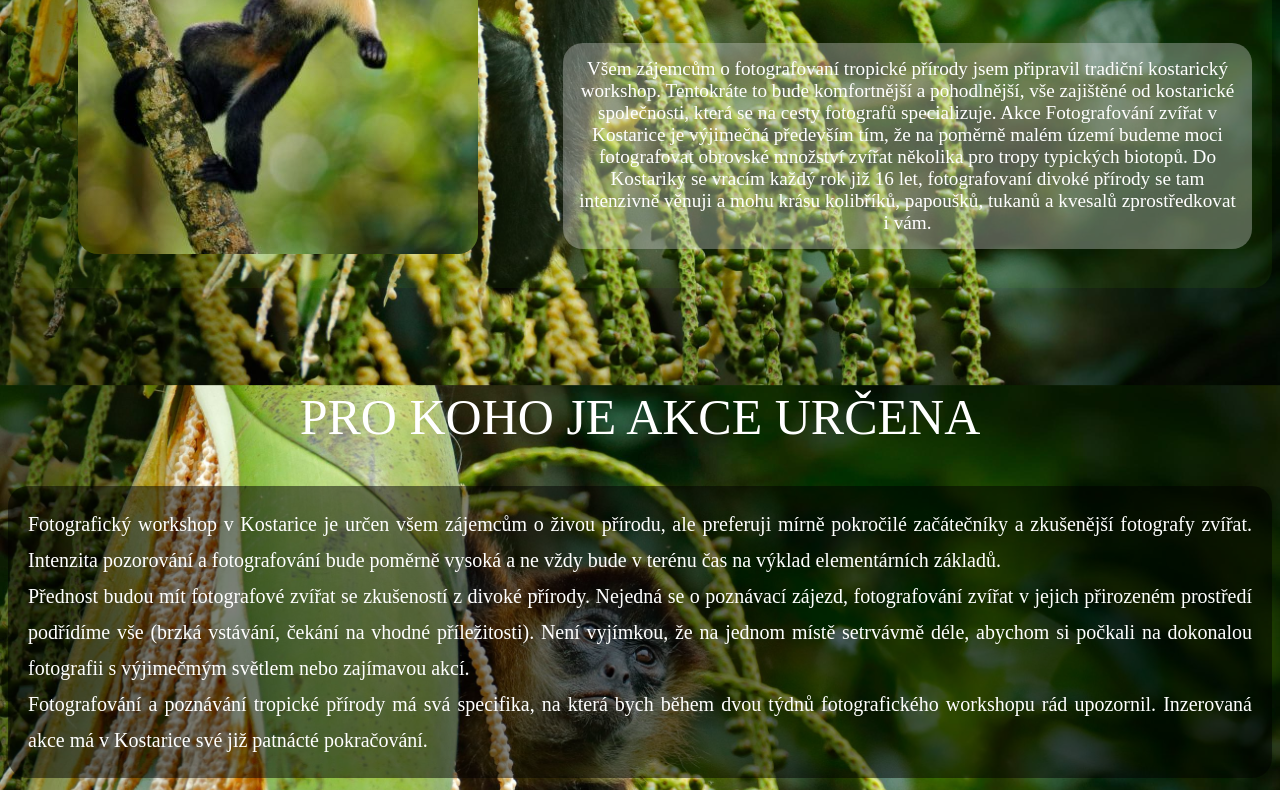
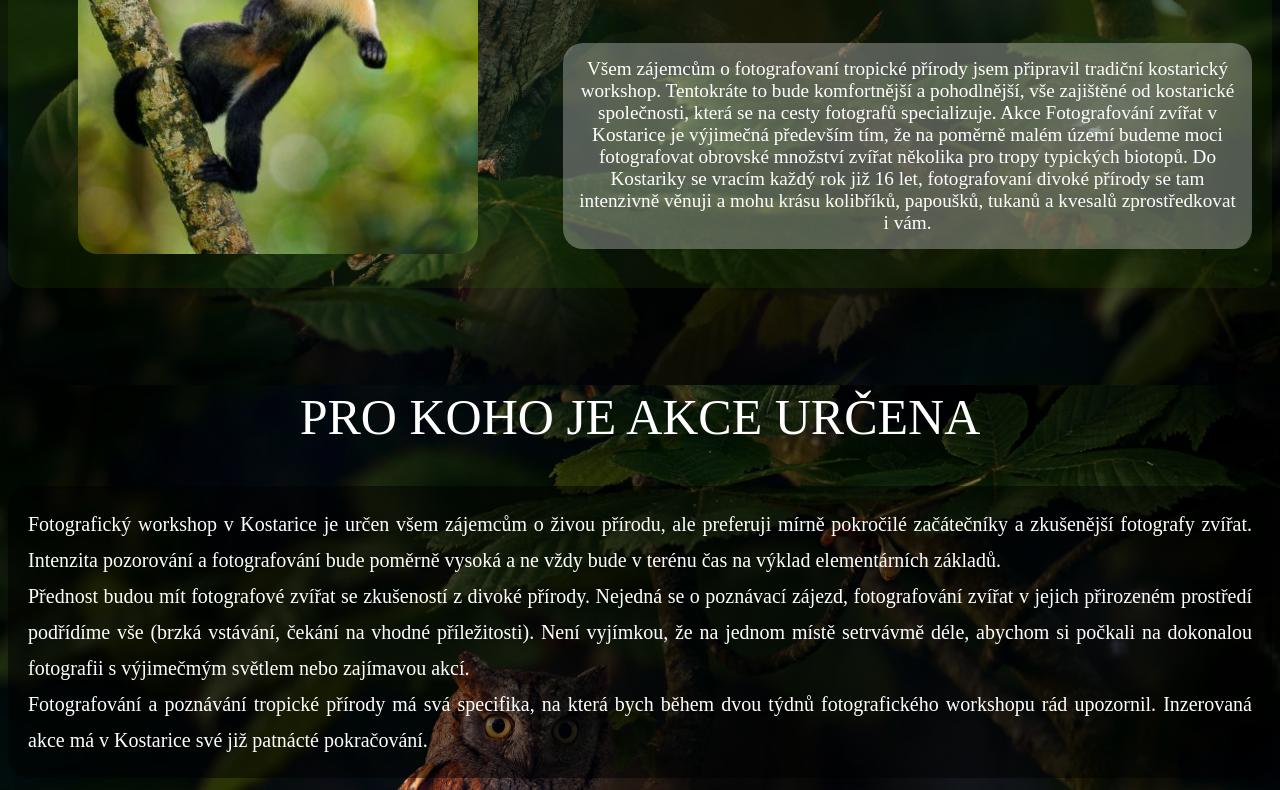
Before and after one commit to Ultrahrac/ICTwebside, a website: page index.html in a window 1280 px wide. Shown: the part 468-1258 px from the top of the page. Drawn offline with Linux system fonts and the light colour scheme.

Commit message:
Změna background

```diff
--- a/styles.css
+++ b/styles.css
@@ -1,5 +1,5 @@
 body {
-    background-image: url("Img/opiceh.jpg");
+    background-image: url("Img/sovah.jpg");
     background-size: cover;
     background-position: center;
     background-repeat: no-repeat;
```
